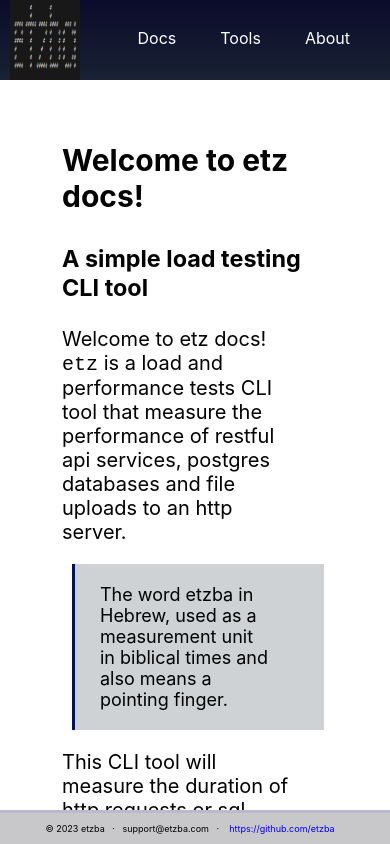
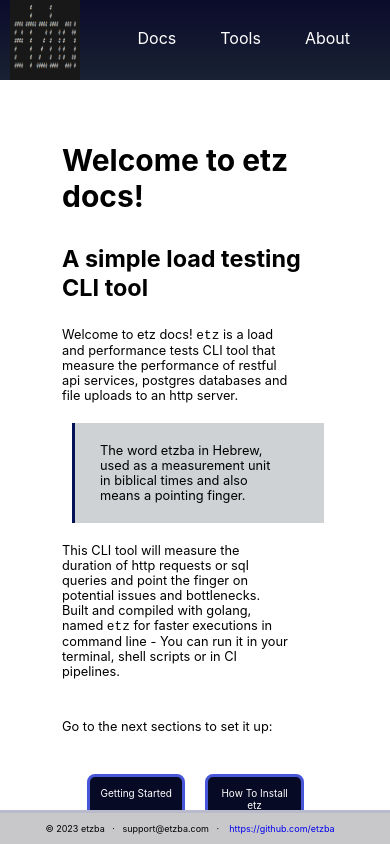
Before and after one commit to etzba/www, a React (Vite) app: page /docs/welcome in a window 390 px wide. Built offline with nearby package versions, Linux system fonts and the light colour scheme.

Commit message:
resize characters for mobile

```diff
--- a/src/pages/Docs/GettingStartedData.jsx
+++ b/src/pages/Docs/GettingStartedData.jsx
@@ -25,6 +25,11 @@
   return (
     <div>
       <section className="section">
+        <span className="guide">
+          <Link className={"page-link"} to="/docs/start">
+            Getting started
+          </Link>
+        </span>
         <h1>Getting started</h1>
         <p>
           Let's start with a short explanation about this docs website and how
--- a/src/styles/pages.css
+++ b/src/styles/pages.css
@@ -44,6 +44,20 @@
 }
 
 @media (max-width: 768px) {
+  .page p {
+    width: 90%;
+    padding: 20px 20px 20px 20px;
+    font-size: var(--charsize5);
+  }
+
+  .page li {
+    padding-top: 2px;
+    font-size: var(--charsize5);
+  }
+  .page-link {
+    padding-top: 2px;
+    font-size: var(--charsize5);
+  }
   .guide {
     font-size: var(--charsize6);
   }
```
